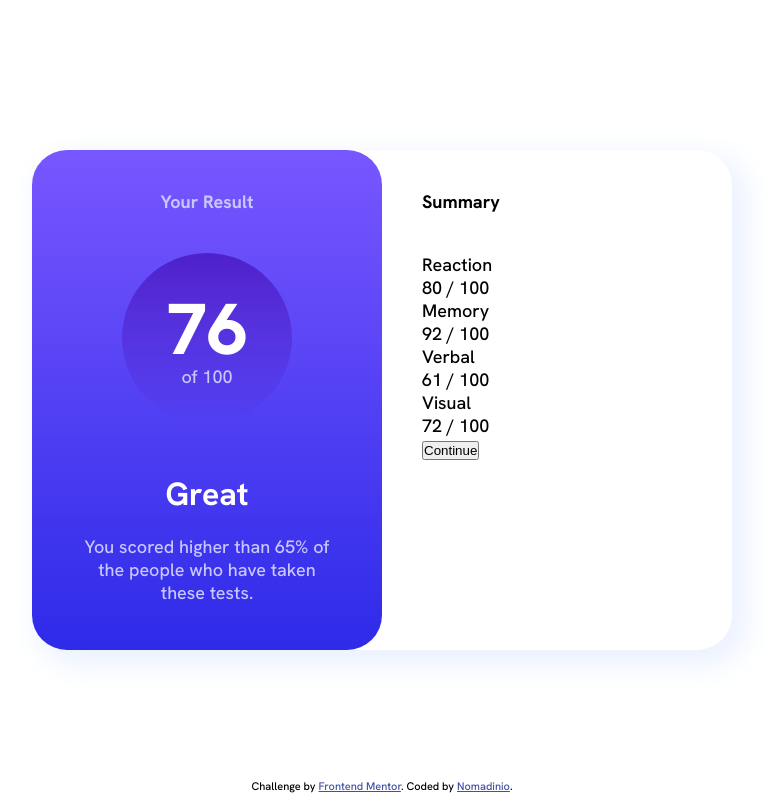
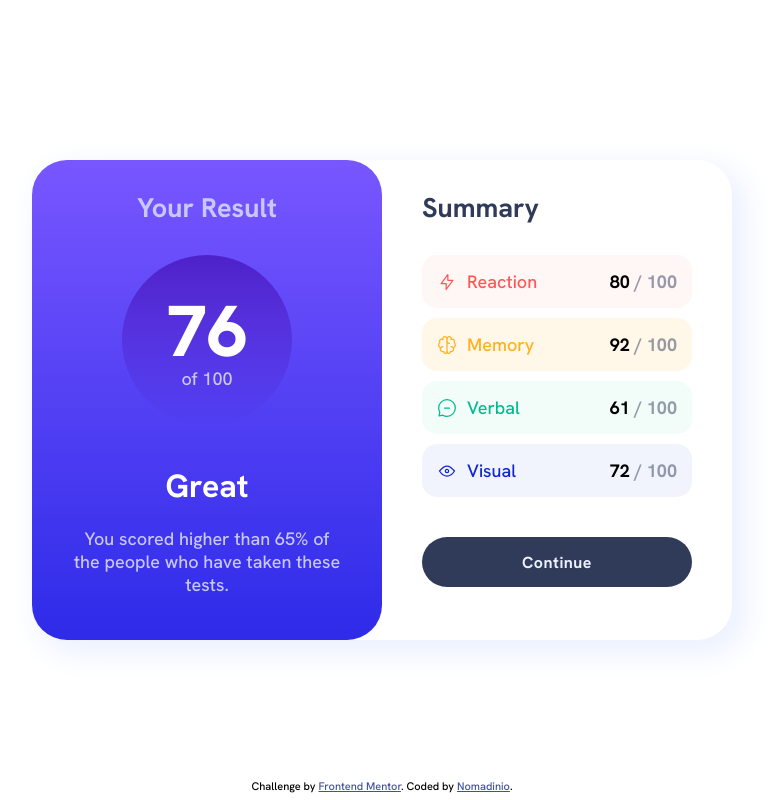
Before and after one commit to Nomadinio0/results-summary-component-main, a plain HTML site: page index.html in a window 1280 px wide. Shown: the whole page, without its empty margins (258-1032 px from the left). Drawn offline with Linux system fonts and the light colour scheme.

Commit message:
desktop version done

```diff
--- a/index.html
+++ b/index.html
@@ -15,7 +15,7 @@
 <body>
   <div class="content">
     <div class="result">
-      <p class="heading">Your Result</p>
+      <h2 class="heading">Your Result</h2>
       <div class="result__score">
         <p><span>76</span><br> of 100</p>
       </div>
@@ -25,24 +25,57 @@
       </div>
     </div>
     <div class="summary">
-      <p class="heading">Summary</p>
-      <div class="summary__skill">
-        <p class="title">Reaction</p>
-        <p class="score">80 / 100</p>
+      <h2 class="heading">Summary</h2>
+      <div class="summary__skill reaction">
+        <div class="summary__skill-title">
+          <svg class="icon" xmlns="http://www.w3.org/2000/svg" width="20" height="20" fill="none" viewBox="0 0 20 20">
+            <path stroke="#F55" stroke-linecap="round" stroke-linejoin="round" stroke-width="1.25"
+              d="M10.833 8.333V2.5l-6.666 9.167h5V17.5l6.666-9.167h-5Z" />
+          </svg>
+          <p>Reaction</p>
+        </div>
+        <p class="summary__skill-score"><span>80</span> / 100</p>
       </div>
-      <div class="summary__skill">
-        <p class="title">Memory</p>
-        <p class="score">92 / 100</p>
+
+      <div class="summary__skill memory">
+        <div class="summary__skill-title">
+          <svg class="icon" xmlns="http://www.w3.org/2000/svg" width="20" height="20" fill="none" viewBox="0 0 20 20">
+            <path stroke="#FFB21E" stroke-linecap="round" stroke-linejoin="round" stroke-width="1.25"
+              d="M5.833 11.667a2.5 2.5 0 1 0 .834 4.858" />
+            <path stroke="#FFB21E" stroke-linecap="round" stroke-linejoin="round" stroke-width="1.25"
+              d="M3.553 13.004a3.333 3.333 0 0 1-.728-5.53m.025-.067a2.083 2.083 0 0 1 2.983-2.824m.199.054A2.083 2.083 0 1 1 10 3.75v12.917a1.667 1.667 0 0 1-3.333 0M10 5.833a2.5 2.5 0 0 0 2.5 2.5m1.667 3.334a2.5 2.5 0 1 1-.834 4.858" />
+            <path stroke="#FFB21E" stroke-linecap="round" stroke-linejoin="round" stroke-width="1.25"
+              d="M16.447 13.004a3.334 3.334 0 0 0 .728-5.53m-.025-.067a2.083 2.083 0 0 0-2.983-2.824M10 3.75a2.085 2.085 0 0 1 2.538-2.033 2.084 2.084 0 0 1 1.43 2.92m-.635 12.03a1.667 1.667 0 0 1-3.333 0" />
+          </svg>
+          <p>Memory</p>
+        </div>
+        <p class="summary__skill-score"><span>92</span> / 100</p>
       </div>
-      <div class="summary__skill">
-        <p class="title">Verbal</p>
-        <p class="score">61 / 100</p>
+
+      <div class="summary__skill verbal">
+        <div class="summary__skill-title">
+          <svg class="icon" xmlns="http://www.w3.org/2000/svg" width="20" height="20" fill="none" viewBox="0 0 20 20">
+            <path stroke="#00BB8F" stroke-linecap="round" stroke-linejoin="round" stroke-width="1.25"
+              d="M7.5 10h5M10 18.333A8.333 8.333 0 1 0 1.667 10c0 1.518.406 2.942 1.115 4.167l-.699 3.75 3.75-.699A8.295 8.295 0 0 0 10 18.333Z" />
+          </svg>
+          <p>Verbal</p>
+        </div>
+        <p class="summary__skill-score"><span>61</span> / 100</p>
       </div>
-      <div class="summary__skill">
-        <p class="title">Visual</p>
-        <p class="score">72 / 100</p>
+
+      <div class="summary__skill visual">
+        <div class="summary__skill-title">
+          <svg class="icon" xmlns="http://www.w3.org/2000/svg" width="20" height="20" fill="none" viewBox="0 0 20 20">
+            <path stroke="#1125D6" stroke-linecap="round" stroke-linejoin="round" stroke-width="1.25"
+              d="M10 11.667a1.667 1.667 0 1 0 0-3.334 1.667 1.667 0 0 0 0 3.334Z" />
+            <path stroke="#1125D6" stroke-linecap="round" stroke-linejoin="round" stroke-width="1.25"
+              d="M17.5 10c-1.574 2.492-4.402 5-7.5 5s-5.926-2.508-7.5-5C4.416 7.632 6.66 5 10 5s5.584 2.632 7.5 5Z" />
+          </svg>
+          <p>Visual</p>
+        </div>
+        <p class="summary__skill-score"><span>72</span> / 100</p>
       </div>
-      <button>Continue</button>
+      <button class="summary-btn">Continue</button>
     </div>
   </div>
 </body>
--- a/sass/_colors.scss
+++ b/sass/_colors.scss
@@ -9,7 +9,6 @@ $cobaltBlue: hsl(234, 85%, 45%);
 // Backgrund
 $slateBlueBG: hsl(252, 100%, 67%);
 $royalBlueBG: hsl(241, 81%, 54%);
-
 //Circle
 $violetBlue: hsla(256, 72%, 46%, 1);
 $persianBlue: hsla(241, 72%, 46%, 0);
--- a/sass/style.scss
+++ b/sass/style.scss
@@ -19,6 +19,10 @@
 	color: hsl(228, 45%, 44%);
 }
 
+.heading {
+	padding: 30px 0;
+}
+
 html {
 	font-size: 18px;
 	font-family: 'Hanken Grotesk', sans-serif;
@@ -36,7 +40,7 @@ body {
 		display: flex;
 		align-items: center;
 		justify-content: center;
-		height: 500px;
+		height: 480px;
 		width: 700px;
 		border-radius: 35px;
 		box-shadow: 10px 10px 30px 5px rgba(235, 241, 255, 1);
@@ -52,11 +56,6 @@ body {
 			background: linear-gradient($slateBlueBG, $royalBlueBG);
 			border-radius: 35px;
 			color: $lavender;
-
-			.heading {
-				padding: 40px 0;
-				font-weight: 700;
-			}
 
 			&__score {
 				margin: auto;
@@ -79,7 +78,7 @@ body {
 			}
 
 			&__rank {
-				padding: 50px;
+				padding: 40px;
 
 				span {
 					display: block;
@@ -93,11 +92,75 @@ body {
 
 		.summary {
 			padding: 0 40px;
+			color: $darkBlue;
 
-			.heading {
-				padding: 40px 0;
+			&__skill {
+				display: flex;
+				justify-content: space-between;
+				margin-bottom: 10px;
+				padding: 15px;
+				border-radius: 15px;
+
+				&-title {
+					display: flex;
+					align-items: center;
+
+					.icon {
+						margin-right: 10px;
+					}
+				}
+
+				&-score {
+					color: hsl(224, 30%, 27%, 0.5);
+					font-weight: bold;
+
+					span {
+						color: black;
+					}
+				}
+			}
+
+			.reaction {
+				color: $lightRed;
+				background-color: hsl(0, 100%, 67%, 5%);
+			}
+
+			.memory {
+				color: $orange;
+				background-color: hsl(39, 100%, 56%, 10%);
+			}
+
+			.verbal {
+				color: $greenTeal;
+				background-color: hsl(166, 100%, 37%, 5%);
+			}
+
+			.visual {
+				color: $cobaltBlue;
+				background-color: hsl(234, 85%, 45%, 5%);
+			}
+
+			.summary-btn {
+				margin-top: 30px;
+				width: 100%;
+				height: 50px;
+				background: $darkBlue;
+				color: $paleBlue;
 				font-weight: 700;
+				letter-spacing: 0.5px;
+				font-size: 16px;
+				border: none;
+				border-radius: 25px;
+				cursor: pointer;
+				font-family: 'Hanken Grotesk', sans-serif;
+
+				&:active {
+					background: linear-gradient($slateBlueBG, $royalBlueBG);
+				}
 			}
 		}
 	}
 }
+
+@media only screen and (min-width: 800px) {
+}
```
Also changed, not shown: css/style.css, 1 other file.
